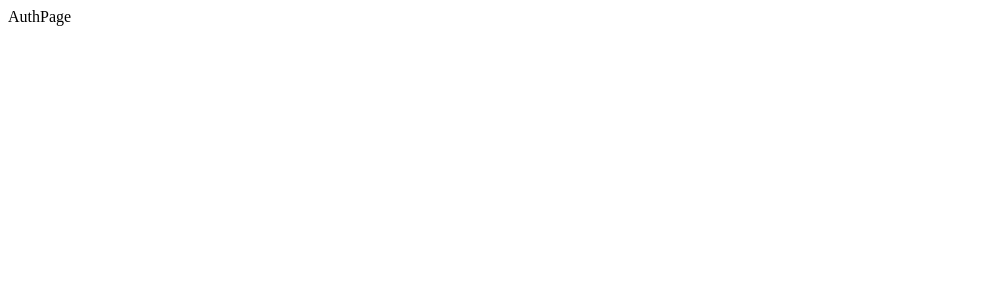
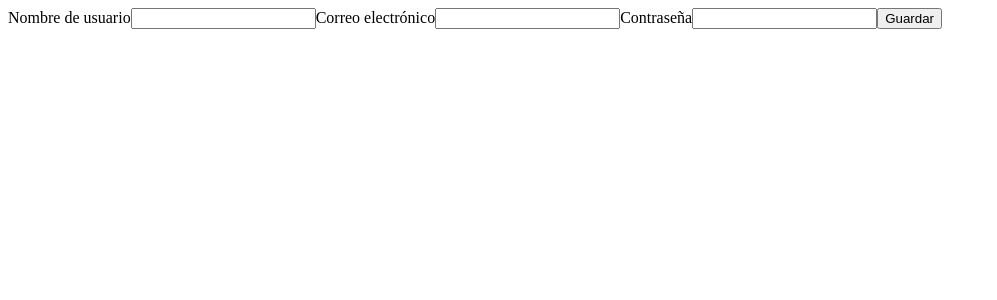
Before and after one commit to Rest02/SkillHub, a React (Vite) app in the folder frontend/: page / in a window 1280 px wide. Shown: the top 300 px of the page, without its empty margins (0-997 px from the left). Built offline with nearby package versions, Linux system fonts and the light colour scheme.

Commit message:
0.0.5 Creando apartado de register FRONTEND

```diff
--- a/frontend/package.json
+++ b/frontend/package.json
@@ -11,6 +11,7 @@
   },
   "dependencies": {
     "axios": "^1.7.5",
+    "formik": "^2.4.6",
     "react": "^18.2.0",
     "react-dom": "^18.2.0",
     "react-router-dom": "^6.26.1"
--- /dev/null
+++ b/frontend/src/api/auth.api.js
@@ -0,0 +1,9 @@
+import axios from "axios";
+
+export const registerUserApi = async (user) => {
+  return await axios.post("http://localhost:4000/register", user);
+};
+
+// export const loginUser = async () => {
+//   return await axios.post(`http://localhost:4000/login/${(email, password)}`);
+// };
--- a/frontend/src/context/AuthContext.jsx
+++ b/frontend/src/context/AuthContext.jsx
@@ -1,4 +1,5 @@
-import { createContext, useContext } from "react";
+import { createContext, useContext, useState } from "react";
+import { registerUserApi } from "../api/auth.api";
 
 export const AuthContext = createContext();
 
@@ -11,9 +12,16 @@ export const useAuth = () => {
 };
 
 export const AuthContextProvider = ({ children }) => {
+  const registerUser = async (data) => {
+    try {
+      const response = await registerUserApi(data);
+      console.log(response);
+    } catch (error) {
+      console.log(error);
+    }
+  };
+
   return (
-    <AuthContext.Provider value={{ text: "Hola mundo", x: 100 }}>
-      {children}
-    </AuthContext.Provider>
+    <AuthContext.Provider value={{registerUser}}>{children}</AuthContext.Provider>
   );
 };
--- a/frontend/src/pages/AuthPage.jsx
+++ b/frontend/src/pages/AuthPage.jsx
@@ -1,15 +1,40 @@
-import React from 'react'
-import { useAuth } from '../context/AuthContext'
+import React from "react";
+import { useAuth } from "../context/AuthContext";
+import { Form, Formik } from "formik";
 
 function AuthPage() {
-
-  const {text, x} = useAuth()
-  console.log(text, x)
-
+  const { registerUser } = useAuth();
 
   return (
-    <div>AuthPage</div>
-  )
+    <div>
+      <Formik
+        initialValues={{
+          nombre: "",
+          email: "",
+          password: "",
+        }}
+        onSubmit={async (values) => {
+          console.log(values);
+          await registerUser(values);
+        }}
+      >
+        {({ handleChange, handleSubmit }) => (
+          <Form onSubmit={handleSubmit}>
+            <label>Nombre de usuario</label>
+            <input type="text" name="nombre" onChange={handleChange} />
+
+            <label>Correo electrónico</label>
+            <input type="email" name="email" onChange={handleChange} />
+
+            <label>Contraseña</label>
+            <input type="password" name="password" onChange={handleChange} />
+
+            <button type="submit">Guardar</button>
+          </Form>
+        )}
+      </Formik>
+    </div>
+  );
 }
 
-export default AuthPage
+export default AuthPage;
```
Also changed, not shown: frontend/api/task.api.js (deleted, +0 -12 lines), 1 other file (tests, documents, lock files or other folders).
